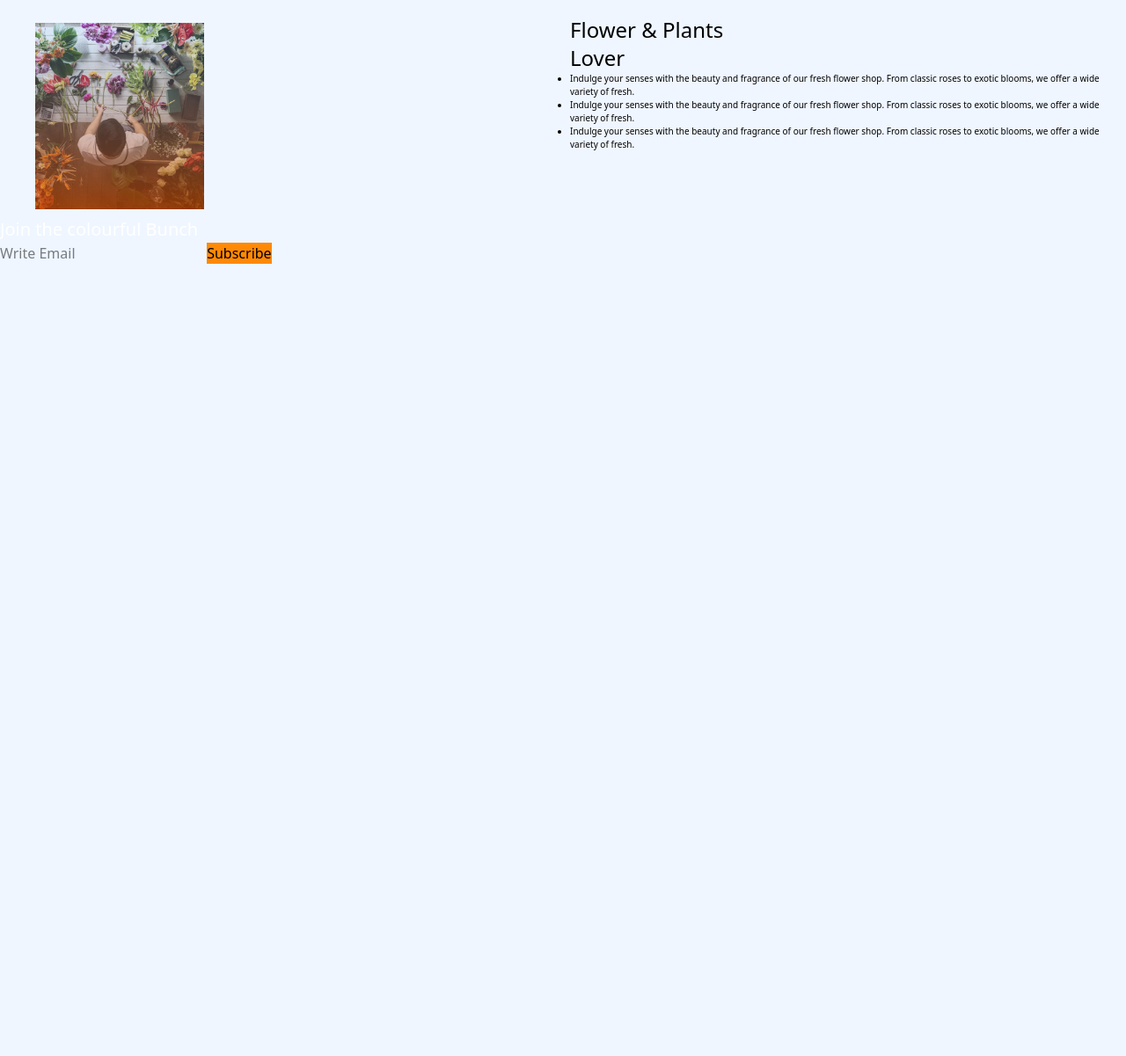
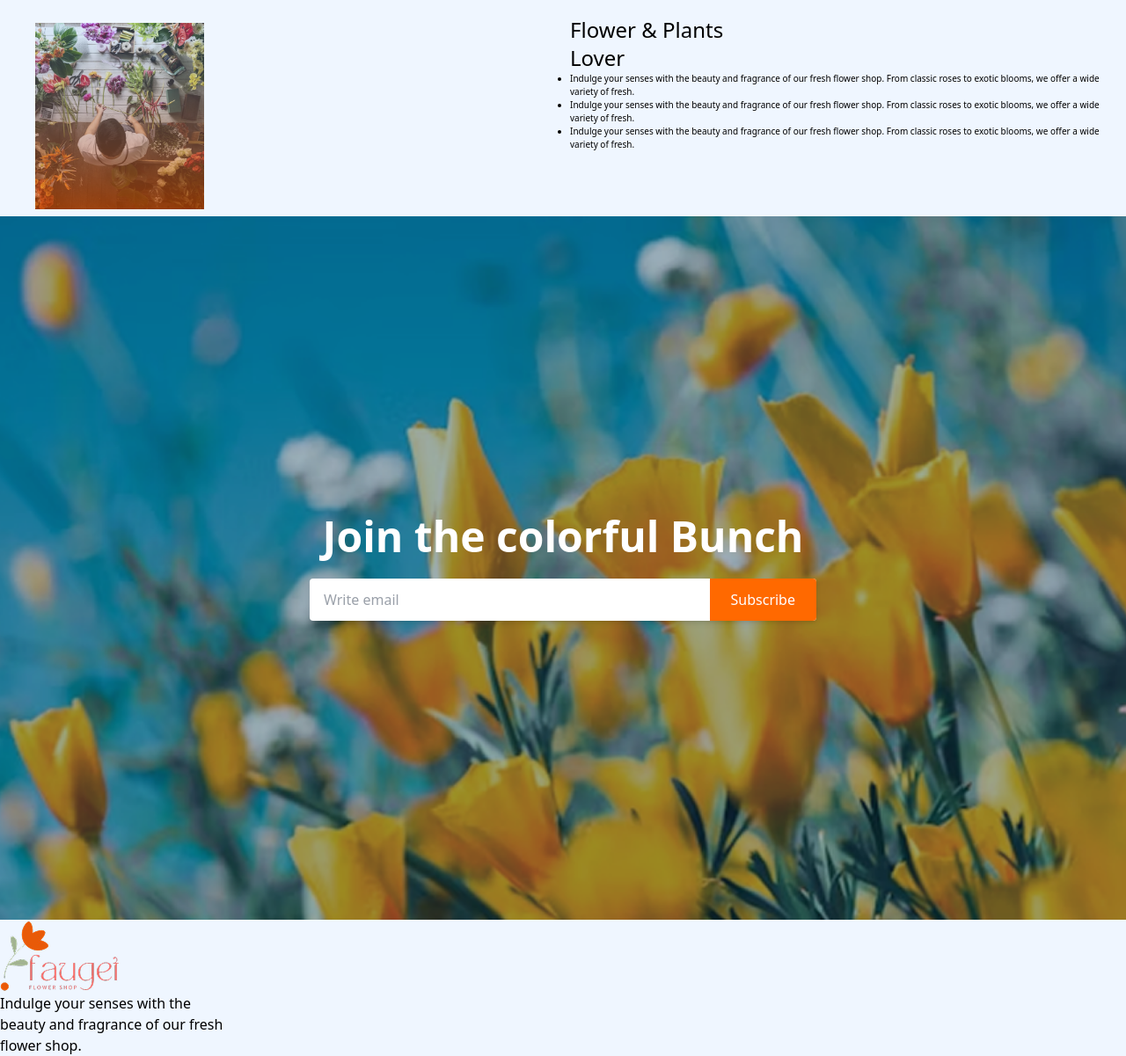
Before and after one commit to avro62/Second-Assignment-final, a plain HTML site: page index.html in a window 1280 px wide. Shown: the part 590-1791 px from the top of the page at 88% size. Before the commit the page ends 890 px from the top, so only its background shows below. Drawn offline with nearby package versions, Linux system fonts and the light colour scheme.

Commit message:
added join section

```diff
--- a/index.html
+++ b/index.html
@@ -133,17 +133,26 @@
             </div>
         </div>
     </Section>
+    <!-- join section -->
+     <section>
+        <div class="relative h-screen bg-cover bg-center" style="background-image: url(./images/news-letter-bg.png);">
+
+        <div class="relative z-10 flex flex-col items-center justify-center h-full text-center px-4">
+        <h1 class="text-white text-3xl md:text-5xl font-semibold mb-6">Join the colorful Bunch</h1>
+         <div class="w-full max-w-xl flex bg-white rounded shadow-md overflow-hidden">
+            <input type="email" placeholder="Write email" class="flex-1 px-4 py-3 text-gray-700 focus:outline-none" />
+             <button class="bg-orange-500 text-white px-6 py-3 hover:bg-orange-600 transition">Subscribe</button>
+         </div>
+         </div>
+        </div>
+     </section>
+</body>
+<footer>
     <section>
-        <div class="bg-{url:./images/news-letter-bg.png}">
-            <h2 class="text-white text-[20px]">Join the colourful Bunch </h2>
-           <div>
-             <input type="email" name="" id="" placeholder="Write Email">
-             <button class="bg-orange-400">Subscribe</button>
-           </div>
-
-
+        <div>
+            <img src="./images/logo.png" alt="">
+            <p>Indulge your senses with the <br> beauty and fragrance of our fresh <br>flower shop. </p>
         </div>
     </section>
-</body>
-
+</footer>
 </html>
```
